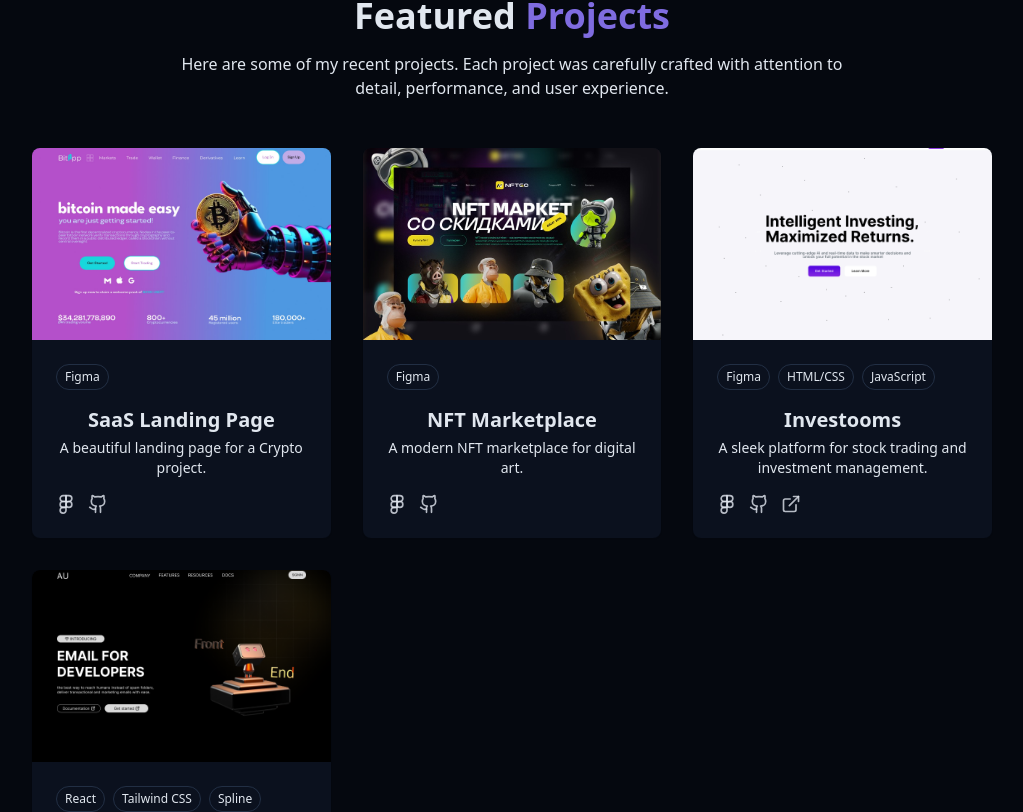
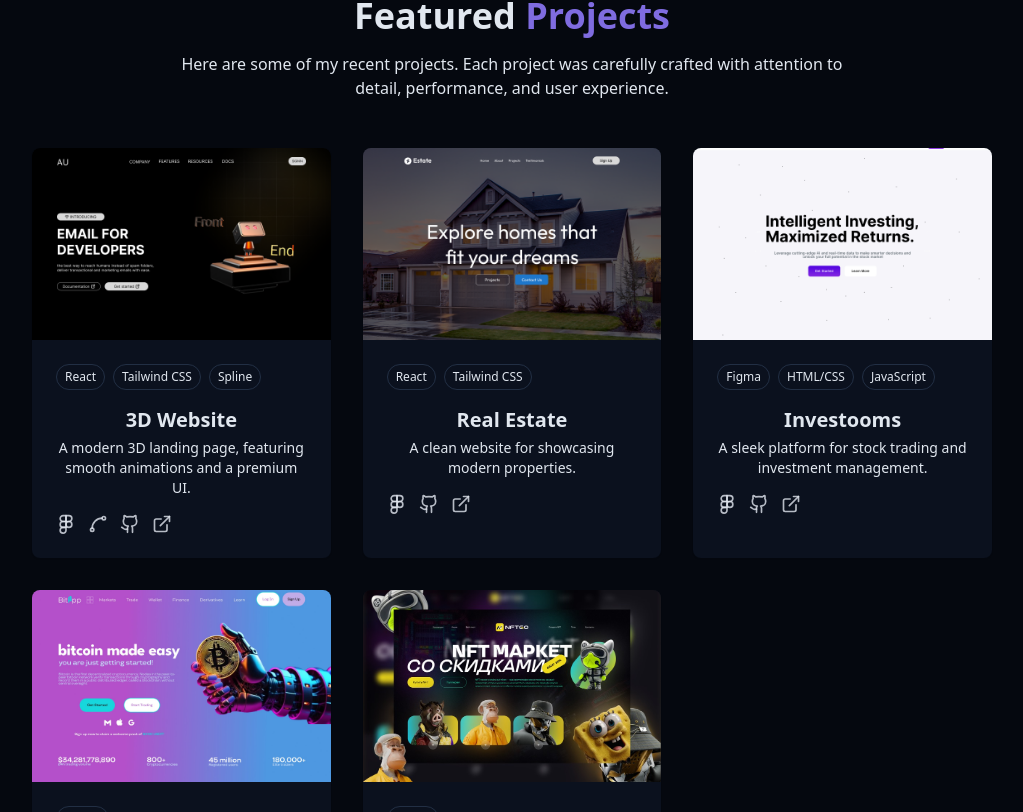
Before and after one commit to alijonusmnvvv/beautiful-portfolio, a React (Vite) app: page / in a window 1280 px wide. Shown: the part 3168-3980 px from the top of the page, without its empty margins (128-1151 px from the left). Built offline with nearby package versions, Linux system fonts and the light colour scheme.

Commit message:
Added new project and updated

```diff
--- a/src/components/ProjectsSection.jsx
+++ b/src/components/ProjectsSection.jsx
@@ -3,21 +3,25 @@ import { ExternalLink, Github, ArrowRight, Figma, Spline} from "lucide-react";
 const projects = [
     {
         id: 1,
-        title: "SaaS Landing Page",
-        description: "A beautiful landing page for a Crypto project.",
-        image: "/projects/CryptoProject.png",
-        tags: ["Figma"],
-        figmaURL: "https://www.figma.com/design/4ya30lrmbRikaPUjemsYWY/SaaS-LP---BitApp?node-id=0-1&t=Jt4qP2emlDobVQva-1",
-        githubURL: "https://github.com/alijonusmnvvv/SaaS-Landing-Page.git",
+        title: "3D Website",
+        description: "A modern 3D landing page, featuring smooth animations and a premium UI.",
+        image: "/projects/3D-Website.png",
+        tags: ["React", "Tailwind CSS", "Spline"],
+        figmaURL: "https://www.figma.com/design/HHgh6yK2TbHxDANxpxQDpB/3D-Website?node-id=0-1&t=UJc40DzD60kxxxFh-1",
+        splineURL: "https://app.spline.design/file/082cb0b0-a4a3-43f9-b1d1-c7317f104c4b",
+        githubURL: "https://github.com/alijonusmnvvv/3D-Website.git",
+        demoURL: "https://alijonusmnvvv.github.io/3D-Website/",
     },
     {
         id: 2,
-        title: "NFT Marketplace",
-        description: "A modern NFT marketplace for digital art.",
-        image: "/projects/NFTProject.png",
-        tags: ["Figma"],
-        figmaURL: "https://www.figma.com/design/Afb0Z8ouHqodUzL2Fx1uOQ/NFT-Marketplace?node-id=0-1&t=bOUN5R20Rnp8fbMv-1",
-        githubURL: "https://github.com/alijonusmnvvv/NFT-Marketplace.git",
+        title: "Real Estate",
+        description: "A clean website for showcasing modern properties.",
+        image: "/projects/Real-Estate.png",
+        tags: ["React", "Tailwind CSS"],
+        figmaURL: "https://www.figma.com/design/so5GLtp2nGlh7on53Rh3sV/Real-Estate?node-id=1-35&t=MOaX6PvWSM6QTCE8-1",
+        splineURL: "",
+        githubURL: "https://github.com/alijonusmnvvv/Real-Estate.git",
+        demoURL: "https://alijonusmnvvv.github.io/Real-Estate/",
     },
     {
         id: 3,
@@ -31,16 +35,22 @@ const projects = [
     },
     {
         id: 4,
-        title: "3D Website",
-        description: "A modern 3D landing page, featuring smooth animations and a premium UI.",
-        image: "/projects/3D-Website.png",
-        tags: ["React", "Tailwind CSS", "Spline",],
-        figmaURL: "https://www.figma.com/design/HHgh6yK2TbHxDANxpxQDpB/3D-Website?node-id=0-1&t=UJc40DzD60kxxxFh-1",
-        splineURL: "https://app.spline.design/file/082cb0b0-a4a3-43f9-b1d1-c7317f104c4b",
-        githubURL: "https://github.com/alijonusmnvvv/3D-Website.git",
-        demoURL: "https://alijonusmnvvv.github.io/3D-Website/",
+        title: "SaaS Landing Page",
+        description: "A beautiful landing page for a Crypto project.",
+        image: "/projects/CryptoProject.png",
+        tags: ["Figma"],
+        figmaURL: "https://www.figma.com/design/4ya30lrmbRikaPUjemsYWY/SaaS-LP---BitApp?node-id=0-1&t=Jt4qP2emlDobVQva-1",
+        githubURL: "https://github.com/alijonusmnvvv/SaaS-Landing-Page.git",
     },
-
+    {
+        id: 5,
+        title: "NFT Marketplace",
+        description: "A modern NFT marketplace for digital art.",
+        image: "/projects/NFTProject.png",
+        tags: ["Figma"],
+        figmaURL: "https://www.figma.com/design/Afb0Z8ouHqodUzL2Fx1uOQ/NFT-Marketplace?node-id=0-1&t=bOUN5R20Rnp8fbMv-1",
+        githubURL: "https://github.com/alijonusmnvvv/NFT-Marketplace.git",
+    },
 ];
 
 export const ProjectsSection = () => {
```
Also changed, not shown: public/projects/3D-Website.png, public/projects/Real-Estate.png (added).
